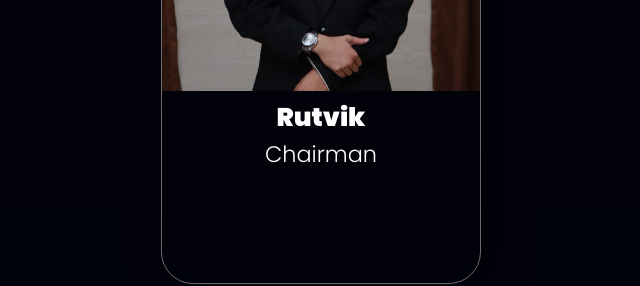
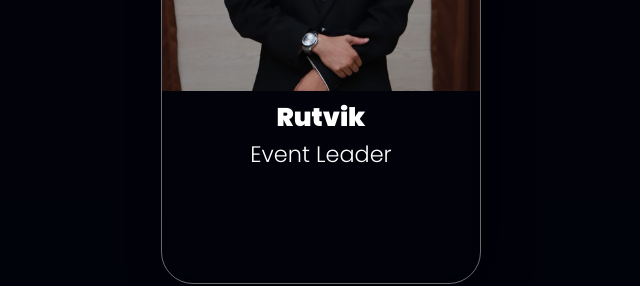
Before and after one commit to Rhysjosmin/Avinya, a plain HTML site: page Team.html in a window 1280 px wide. Shown: the part 3140-3426 px from the top of the page, 319-959 px from the left. Drawn offline with nearby package versions, Linux system fonts and the light colour scheme; a script that the page names is missing.

Commit message:
Update Team.html

```diff
--- a/Team.html
+++ b/Team.html
@@ -203,7 +203,7 @@
                     <div class="memberCard">
                         <img class="dp" src="./Media/Pfp/Rutvik.jpg" alt="">
                         <h1 class="name">Rutvik</h1>
-                        <h1 class="role">Chairman</h1>
+                        <h1 class="role">Event Leader</h1>
 
                     </div>
                 </div>
```
